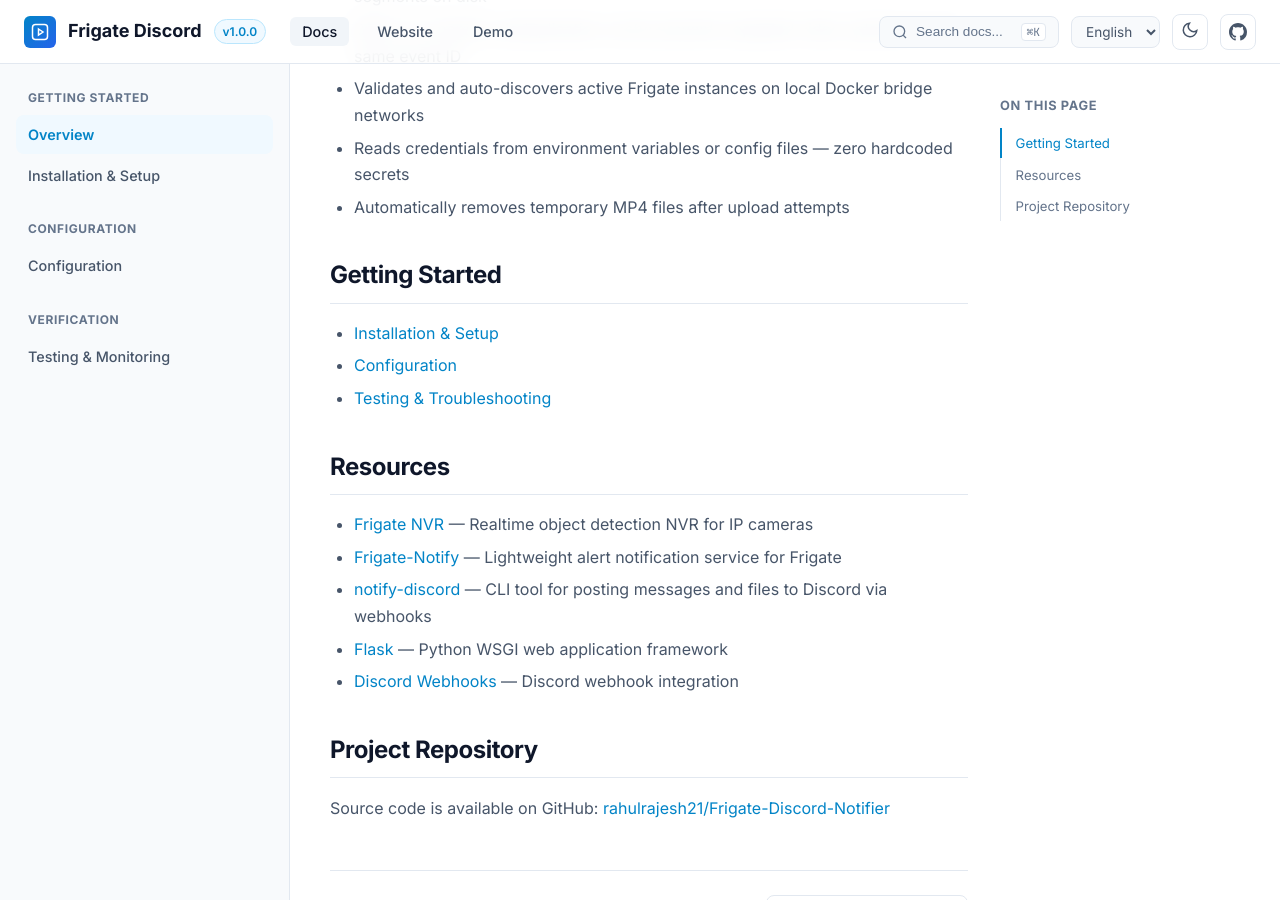
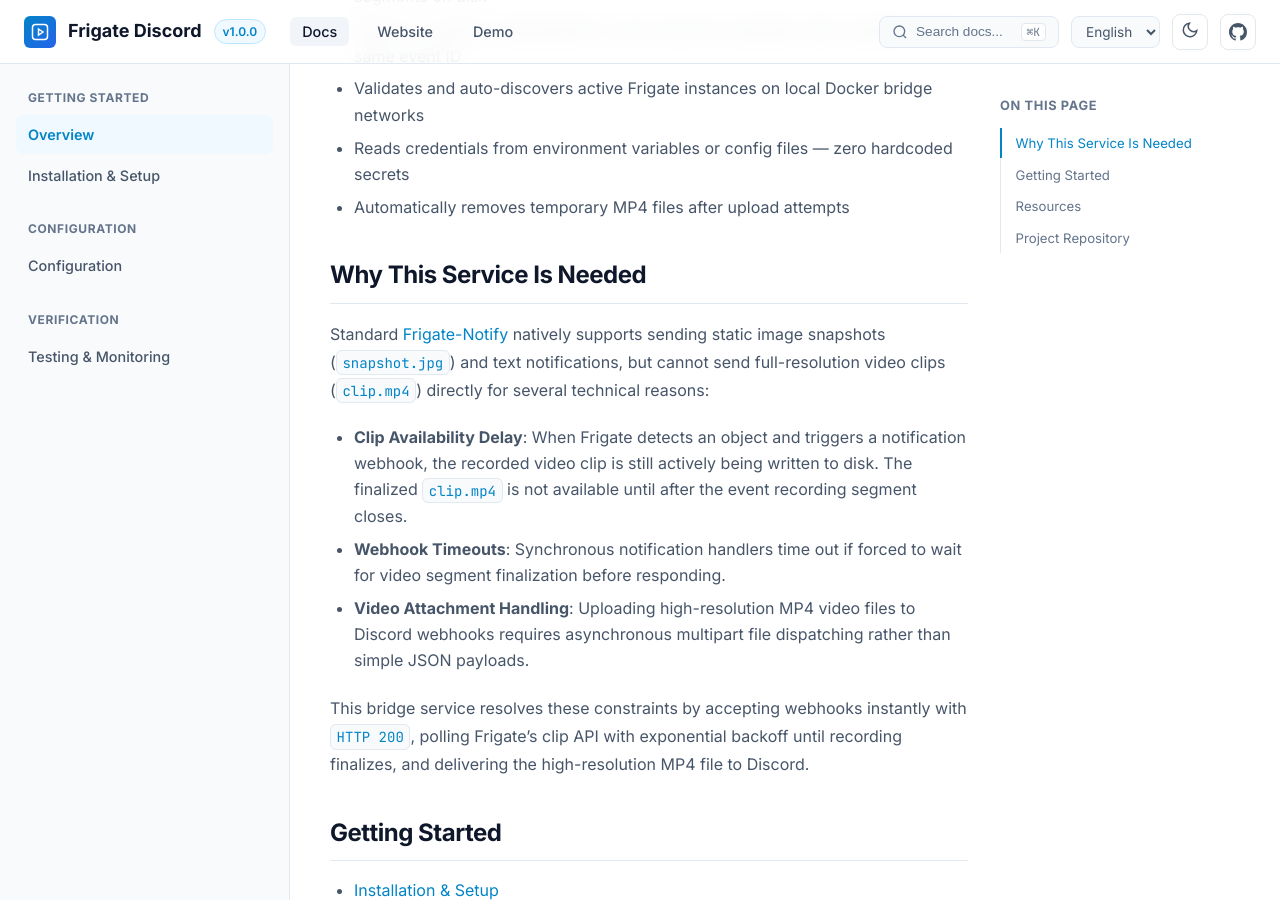
Before and after one commit to rahulrajesh21/Frigate-Discord-Notifier, a Jekyll site: the page built from docs/index.md, in a window 1280 px wide and 900 px high, scrolled down 544 px. Built offline with Jekyll 4.4.1, drawn with Linux system fonts in a browser that asks for light colours; our own code applies the rules of GitHub Pages for plain Markdown files.

Commit message:
docs: add section explaining why Frigate-Notify natively lacks clip support

```diff
--- a/docs/assets/js/main.js
+++ b/docs/assets/js/main.js
@@ -143,6 +143,11 @@
       title: "Overview",
       url: "index.html",
       snippet: "Frigate Discord Video Receiver - A complete and local notification bridge that sends high-resolution recorded event video clips from Frigate NVR to Discord channels."
+    },
+    {
+      title: "Why This Service Is Needed",
+      url: "index.html#why-this-service-is-needed",
+      snippet: "Frigate-Notify snapshot limitations, clip recording write delays, webhook timeouts, and multipart video upload handling."
     },
     {
       title: "Installation & Setup - Prerequisites",
--- a/docs/index.md
+++ b/docs/index.md
@@ -11,6 +11,16 @@
 - Validates and auto-discovers active Frigate instances on local Docker bridge networks
 - Reads credentials from environment variables or config files — zero hardcoded secrets
 - Automatically removes temporary MP4 files after upload attempts
+
+## Why This Service Is Needed
+
+Standard [Frigate-Notify](https://github.com/0x2142/frigate-notify) natively supports sending static image snapshots (`snapshot.jpg`) and text notifications, but cannot send full-resolution video clips (`clip.mp4`) directly for several technical reasons:
+
+- **Clip Availability Delay**: When Frigate detects an object and triggers a notification webhook, the recorded video clip is still actively being written to disk. The finalized `clip.mp4` is not available until after the event recording segment closes.
+- **Webhook Timeouts**: Synchronous notification handlers time out if forced to wait for video segment finalization before responding.
+- **Video Attachment Handling**: Uploading high-resolution MP4 video files to Discord webhooks requires asynchronous multipart file dispatching rather than simple JSON payloads.
+
+This bridge service resolves these constraints by accepting webhooks instantly with `HTTP 200`, polling Frigate's clip API with exponential backoff until recording finalizes, and delivering the high-resolution MP4 file to Discord.
 
 ## Getting Started
 
```
Also changed, not shown: README.md.
